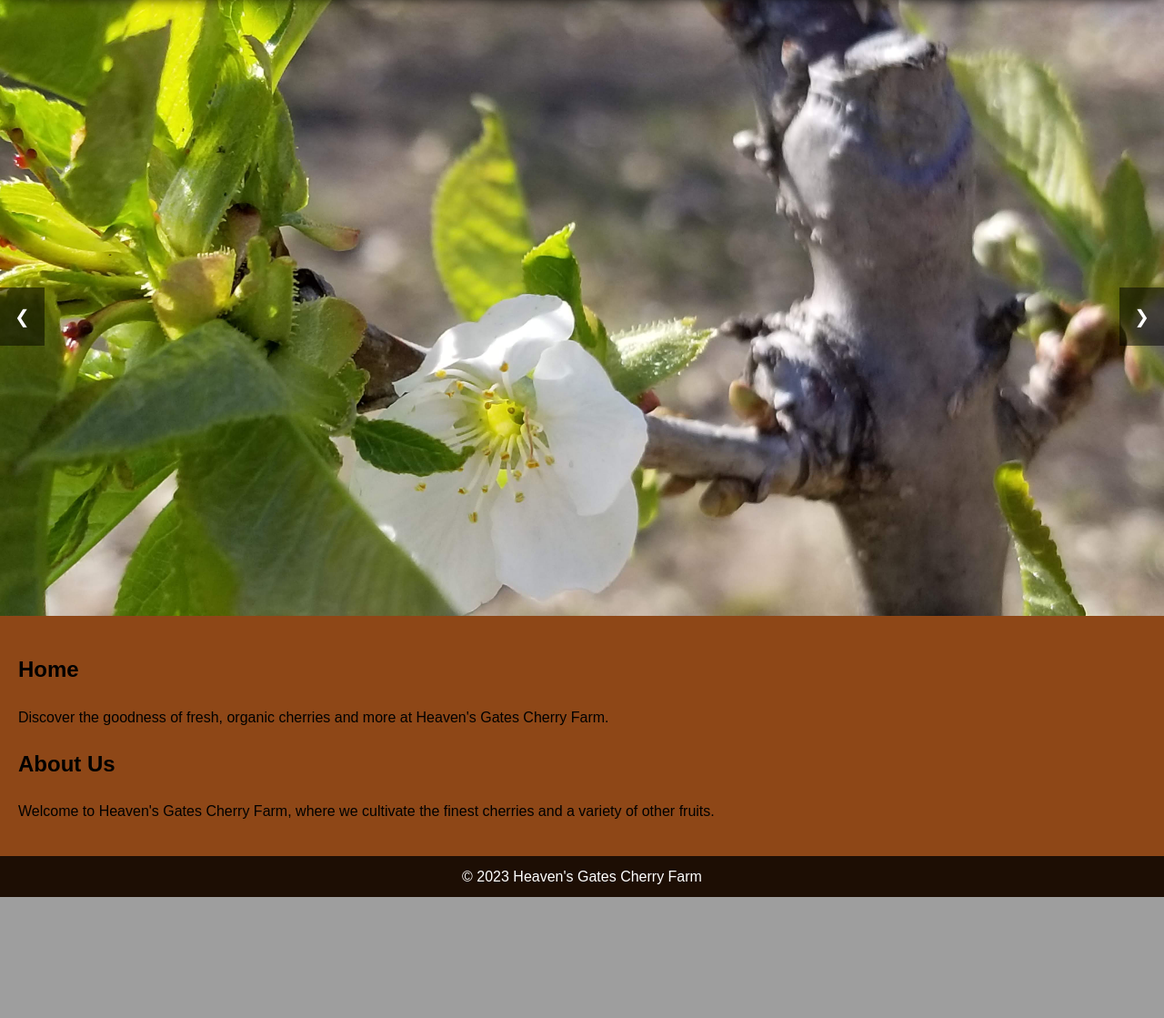
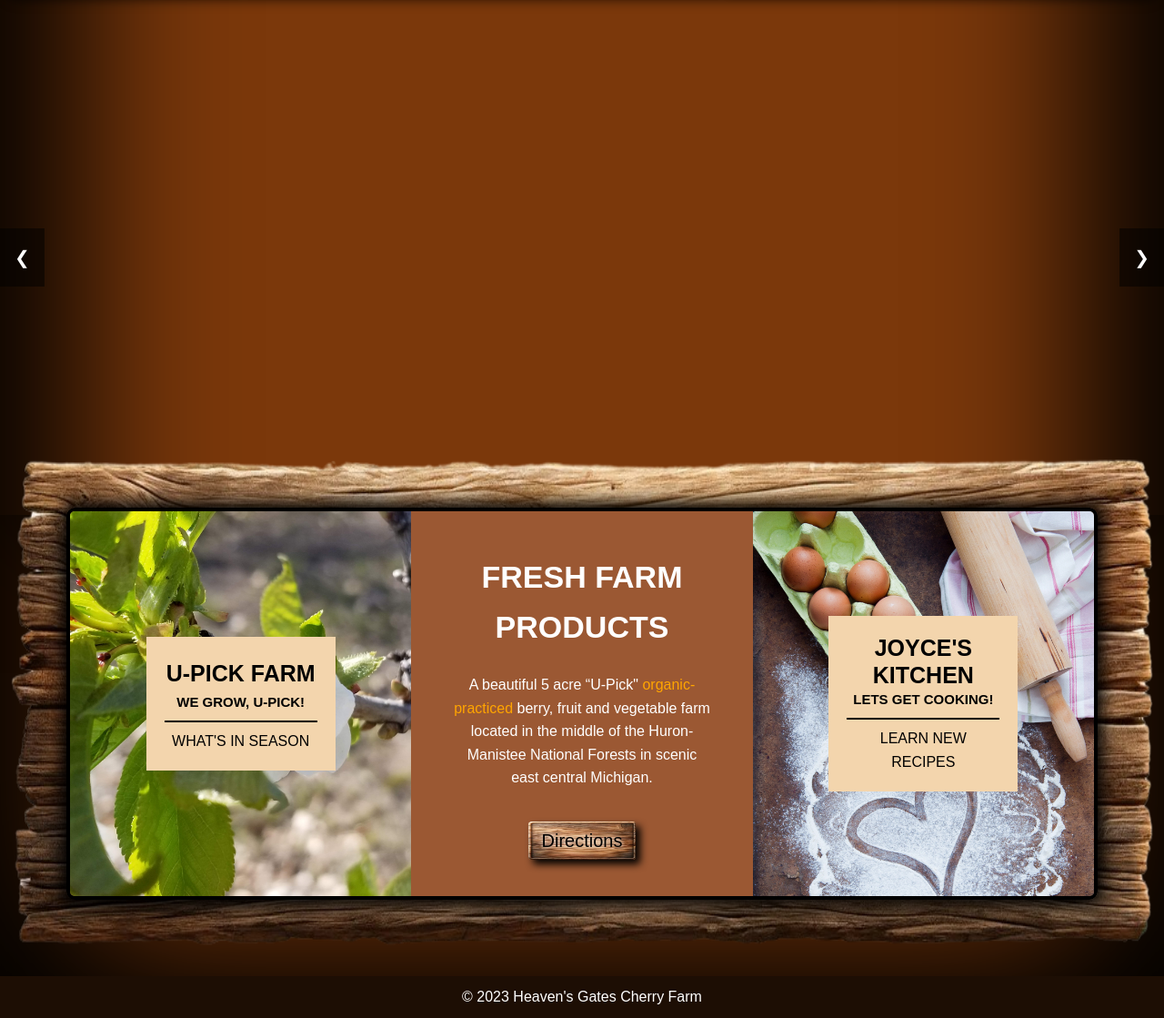
Before and after one commit to tjaofficial/HGCF, a Django app: page / in a window 1280 px wide. Shown: the part 322-1441 px from the top of the page at 91% size. Before the commit the page ends 1308 px from the top, so only its background shows below. Run offline with Django 4.2, Linux system fonts and the light colour scheme.

Commit message:
Updted Logo, Updated Recipe Form, Home Page

```diff
--- a/allTrees/static/style/header.css
+++ b/allTrees/static/style/header.css
@@ -67,7 +67,8 @@
 	margin:0px;
 }
 .logo img{
-	width: 330px;
+	width: 37%;
+	max-width: 330px;
 }
 #header{
 	background-image: url('../images/wood_background.jpg');
--- a/allTrees/static/style/homePage.css
+++ b/allTrees/static/style/homePage.css
@@ -15,19 +15,26 @@
 
   .slideshow-container {
     position: relative;
-    margin: auto;
     min-height: 300px;
-    height: 678px;
+    height: 587px;
+    width: 100%;
+    box-shadow: 0 0 116px 0px black;
+    /* border: black solid 7px; */
+    margin: 10px auto;
+    box-sizing: content-box;
+    margin-top: -20px;
+    z-index: 0;
   }
 
   .mySlides {
     display: none;
     transition: opacity 0.6s ease-in-out;
+    height: 100%;
   }
 
   img {
     width: 100%;
-    height: auto;
+    height: 100%;
   }
 
   .prev, .next {
@@ -73,13 +80,97 @@
     padding: 1em;
   }
 
-  main {
+  #home{
     padding: 20px;
+    background-image: url(../images/wooden_banner4.png);
+    background-position: center center;
+    background-repeat: no-repeat;
+    border-radius: 8px;
+    max-width: 1260px;
+    width: 100%;
+    /* box-shadow: inset 0 0 93px 0px black; */
+    background-size: 100% 90%;
+    margin: auto;
+    margin-top: -102px;
+    position: relative;
+    z-index: 1;
   }
 
 
   .crop {
     width: 100%;
-    height: 678px;
+    height: 100%;
     overflow: hidden;
   }
+  .triFoldCont{
+    display: inline-flex;
+    margin: 64px 43px;
+    /* background: tan; */
+    /* height: 19rem; */
+    justify-content: center;
+    border: 4px solid black;
+    box-shadow: 0 0 18px 7px black;
+    border-radius: 9px;
+  }
+  .promo1, .promo2, .promo3{
+    width: 34%;
+  }
+  .promo1, .promo3{
+    display: inline-flex;
+  }
+  .promo1{
+    background-image: url('../images/HGCFFlower.jpg');
+    background-size: auto 100%;
+    border-radius: 5px 0 0 5px;
+  }
+  .promo2{
+    background: #9b5833;
+  }
+  .promo3{
+    border-radius: 0 5px 5px 0;
+    background-image: url('../images/egg-flower.jpg');
+    background-size: 100% auto;
+  }
+  .textCont2{
+    padding: 45px;
+    text-align: center;
+  }
+.promoHeader2{
+    color: white;
+    font-weight: bold;
+    font-size: 34px;
+    text-transform: uppercase;
+    margin-bottom: 24px;
+}
+.textCont3{
+  margin-bottom: 40px;
+  color: white;
+}
+.promoLink2 a{
+  padding: 10px 15px;
+  text-decoration: none;
+  font-size: 20px;
+}
+.textCont3 span{
+  color: orange;
+}
+.textCont{
+    text-align: center;
+    background: #f3d5ad;
+    width: 13rem;
+    margin: auto;
+    padding: 20px;
+    text-transform: uppercase;
+}
+hr{
+  color: black;
+    border: solid 1px black;
+}
+.promoHeaderLittle{
+  font-size: 15px;
+  font-weight: bold;
+}
+.promoHeader{
+  font-size: 25px;
+  font-weight: bold;
+}
--- a/allTrees/static/style/layout.css
+++ b/allTrees/static/style/layout.css
@@ -7,7 +7,8 @@ body {
 	margin: 0;
 	min-height: 100vh;
     min-width: 570px;
-    background: #8e4717;
+    background: #7b380b;
+    box-shadow: inset 0px 0px 171px 87px black;
 }
 .primButton{
     background-color: #ffa9a9;
--- a/allTrees/templates/components/header.html
+++ b/allTrees/templates/components/header.html
@@ -24,7 +24,7 @@
             </li>
             <li class="wood-button-gap">
                 <a class="wood-button" href="{% url 'announcements' %}">
-                    Annuncements
+                    Announcements
                 </a>
             </li>
             <li class="wood-button-gap">
--- a/allTrees/templates/homePage.html
+++ b/allTrees/templates/homePage.html
@@ -1,41 +1,23 @@
 {% extends "mainLayout.html" %}{% load static %}{% block list%}
 <link href="{% static 'style/pageSetup.css' %}" rel="stylesheet" />
 <link href="{% static 'style/homePage.css' %}" rel="stylesheet" />
-<!-- <div class='mainCont'>
-    <div class="">
-        <div class="cropped">
-            <img id='bannerPhoto' src="{% static 'images/HGCFsign.jpg' %}"/>
-        </div>
-    </div>
-    <div class="description">
-        <h2>Welcome to Heavens Gates Cherry Farm</h2>
-        <p>Hello there Cherry Lovers! Welmcomsonf kdfkdj ldjfkjls  fkjksjfjfjs fksdfjo fjsjof ieufn n ifj kkjsrnf osfj sf./ sfoskfnikjsfjjisj isrfji si sifj isjf  iisjf sifj sij sisjsdf  ijsf.</p>
-    </div>
-    <div class="">
-
-    </div>
-</div> -->
 <script defer src="{% static 'script/slideshow.js' %}"></script>
-  {% comment %} <header>
-    <h1>Welcome to Heaven's Gates Cherry Farm</h1>
-  </header> {% endcomment %}
-
 <div class="slideshow-container">
     <div class="mySlides fade">
       <div class="crop">
-            <img src="{% static 'images/HGCFsign.jpg' %}" alt="Slide 1">
+          {% comment %} <img src="{% static 'images/HGCFsign.jpg' %}" alt="Slide 1"> {% endcomment %}
       </div>
     </div>
 
     <div class="mySlides fade">
       <div class="crop">
-            <img src="{% static 'images/HGCFFlower.jpg' %}" alt="Slide 2">
+          {% comment %} <img src="{% static 'images/HGCFFlower.jpg' %}" alt="Slide 2"> {% endcomment %}
       </div>
     </div>
 
     <div class="mySlides fade">
       <div class="crop">
-            <img src="{% static 'images/HGCFsign (2).jpg' %}" alt="Slide 3">
+          {% comment %} <img src="{% static 'images/HGCFsign (2).jpg' %}" alt="Slide 3"> {% endcomment %}
       </div>
     </div>
 
@@ -45,16 +27,42 @@
     <a class="next" onclick="plusSlides(1)">&#10095;</a>
 </div>
 <main>
-
     <section id="home">
-      <h2>Home</h2>
-      <p>Discover the goodness of fresh, organic cherries and more at Heaven's Gates Cherry Farm.</p>
-    </section>
-
-    <section id="about">
-      <h2>About Us</h2>
-      <p>Welcome to Heaven's Gates Cherry Farm, where we cultivate the finest cherries and a variety of other fruits.</p>
-      <!-- Add more about us content as needed -->
+        <div class="triFoldCont">
+            <div class="promo1">
+                <div class="textCont">
+                    <div class="promoHeader">U-Pick Farm</div>
+                    <div class="promoHeaderLittle">We Grow, U-Pick!</div>
+                    <hr>
+                    <div class="promoLink">What's In Season</div>
+                </div>
+            </div>
+            <div class="promo2">
+                <div class="textCont2">
+                    <div class="promoHeader2">Fresh Farm Products</div>
+                    <div class="textCont3">
+                          A beautiful 5 acre “U-Pick"
+                          <span>organic-practiced</span> berry, fruit and vegetable
+                          farm located in the middle of the
+                          Huron-Manistee National Forests in
+                          scenic east central Michigan.
+                    </div>
+                    <div class="promoLink2">
+                      <a class="wood-button" href="#">
+                        Directions
+                      </a>
+                    </div>
+                </div>
+            </div>
+            <div class="promo3">
+                <div class="textCont">
+                    <div class="promoHeader" style="line-height: 1.2;">Joyce's Kitchen</div>
+                    <div class="promoHeaderLittle">Lets Get Cooking!</div>
+                    <hr>
+                    <div class="promoLink">Learn New Recipes</div>
+                </div>
+            </div>
+        </div>
     </section>
 </main>
 
```
Also changed, not shown: allTrees/templates/recipes/recipeForm.html (+30 -30 lines), allTrees/templates/recipes/recipeInfo.html (added, +13 -0 lines), allTrees/views/joyces_kitchen_view.py (+22 -2 lines), allTrees/static/images/egg-flower.jpg (added), allTrees/static/images/wooden_banner4.png (added), allTrees/static/style/recipeInfo.css (added), db.sqlite3, 1 other file. Lines whose indentation alone changed are shown as unchanged.
